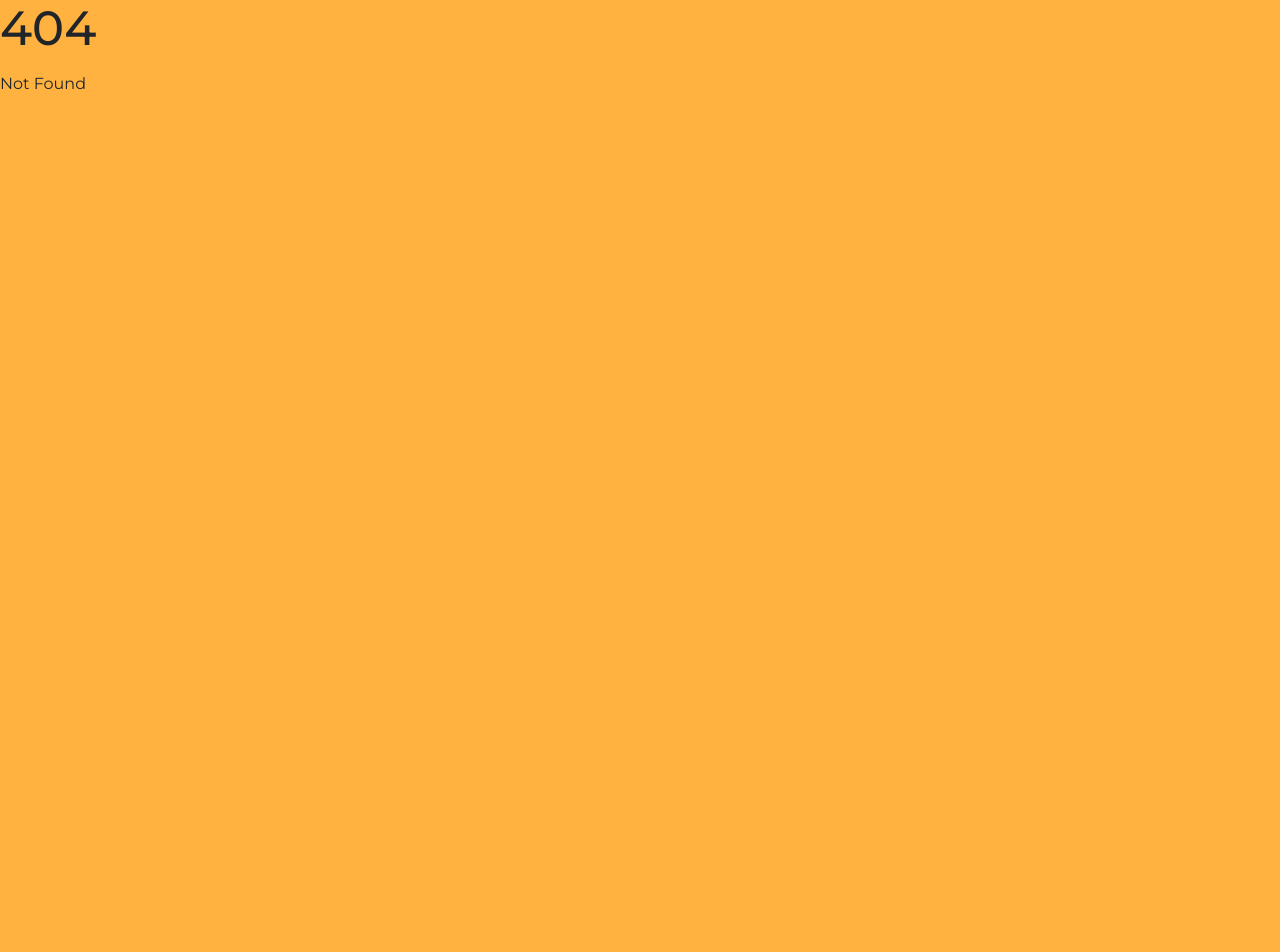
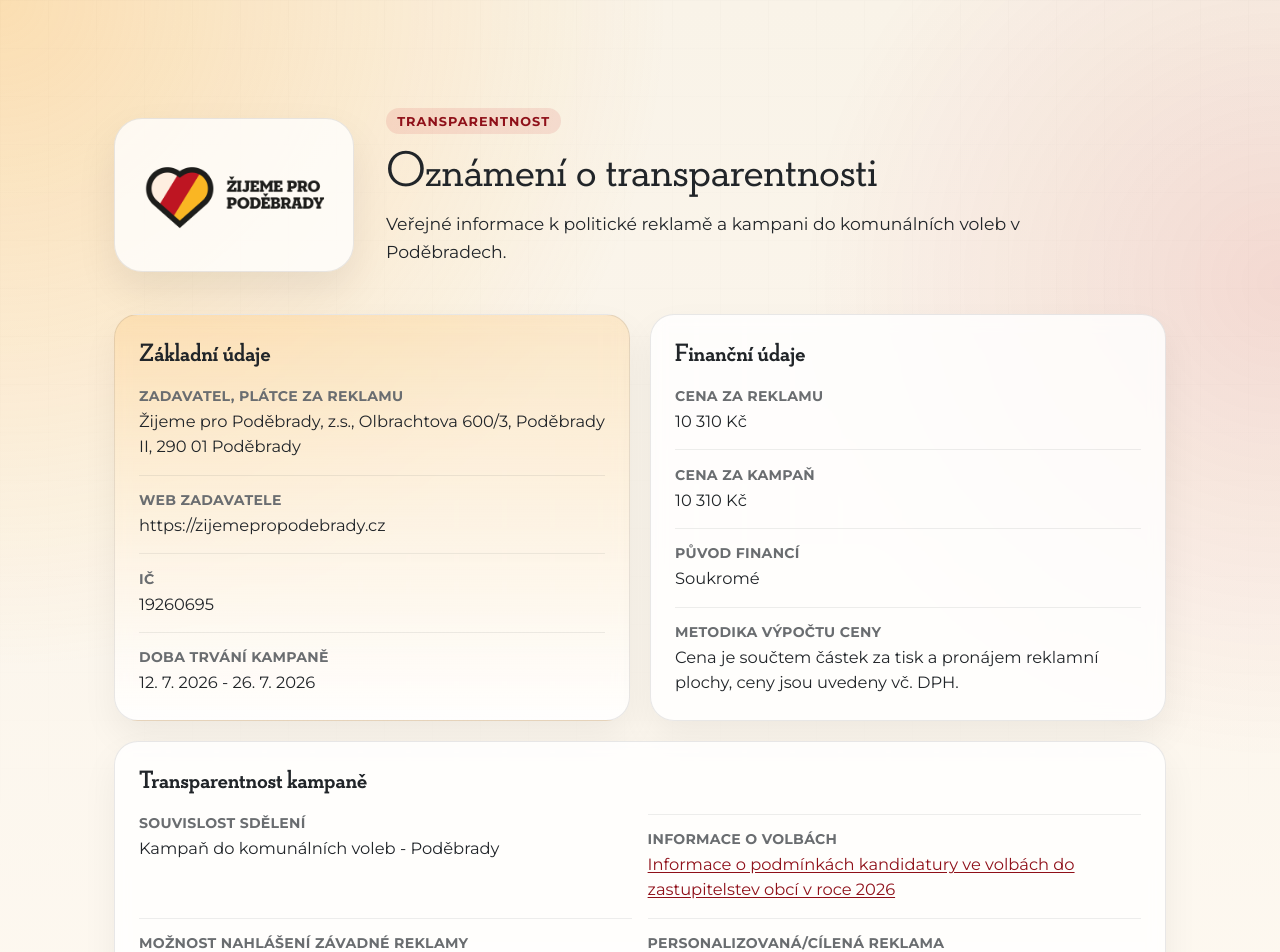
Before and after one commit to muzikp/www.zijemepropodebrady.cz, a SvelteKit app: page /transparentnost/k7 in a window 1280 px wide. Before the commit this address had no page. Shown: the top 952 px of the page. Before the commit the page ends 800 px from the top, so only its background shows below. Built offline with nearby package versions, Linux system fonts and the light colour scheme.

Commit message:
Add transparentnost k7 copy

```diff
--- /dev/null
+++ b/src/routes/transparentnost/k7/+page.js
@@ -0,0 +1 @@
+export const prerender = true;
--- /dev/null
+++ b/src/routes/transparentnost/k7/+page.svelte
@@ -0,0 +1,352 @@
+<script>
+	import { base } from '$app/paths';
+
+	const disclosure = [
+		{
+			label: 'Zadavatel, plátce za reklamu',
+			value: 'Žijeme pro Poděbrady, z.s., Olbrachtova 600/3, Poděbrady II, 290 01 Poděbrady'
+		},
+		{
+			label: 'Web zadavatele',
+			value: 'https://zijemepropodebrady.cz'
+		},
+		{
+			label: 'IČ',
+			value: '19260695'
+		},
+		{
+			label: 'Doba trvání kampaně',
+			value: '12. 7. 2026 - 26. 7. 2026'
+		},
+		{
+			label: 'Cena za reklamu',
+			value: '10 310 Kč'
+		},
+		{
+			label: 'Cena za kampaň',
+			value: '10 310 Kč'
+		},
+		{
+			label: 'Původ financí',
+			value: 'Soukromé'
+		},
+		{
+			label: 'Metodika výpočtu ceny',
+			value: 'Cena je součtem částek za tisk a pronájem reklamní plochy, ceny jsou uvedeny vč. DPH.'
+		},
+		{
+			label: 'Souvislost sdělení',
+			value: 'Kampaň do komunálních voleb - Poděbrady'
+		},
+		{
+			label: 'Informace o volbách',
+			value: 'Informace o podmínkách kandidatury ve volbách do zastupitelstev obcí v roce 2026',
+			href: 'https://mv.gov.cz/volby/clanek/informace-o-podminkach-kandidatury-ve-volbach-do-zastupitelstev-obci-v-roce-2026.aspx'
+		},
+		{
+			label: 'Možnost nahlášení závadné reklamy',
+			value: 'info@zijemepropodebrady.cz'
+		},
+		{
+			label: 'Personalizovaná/cílená reklama',
+			value: 'Ne'
+		},
+		{
+			label: 'Použité techniky',
+			value: 'Není'
+		}
+	];
+
+	const declarations = [
+		'Potvrzujeme, že jde o politickou reklamu.',
+		'Zadavatel je oprávněn politickou reklamu zadat a poskytnuté údaje jsou pravdivé, úplné a aktuální.',
+		'Obsah plakátu neporušuje právní předpisy ani práva třetích osob.'
+	];
+</script>
+
+<svelte:head>
+	<title>Transparentnost | K6</title>
+	<meta
+		name="description"
+		content="Transparentnost politické reklamy Žijeme pro Poděbrady pro kampaň v červenci 2026."
+	/>
+	<link rel="icon" type="image/png" href="{base}/favicon.png" />
+</svelte:head>
+
+<section class="page">
+	<div class="backdrop"></div>
+
+	<div class="shell">
+		<header class="hero">
+			<a class="brand" href="{base}/" aria-label="Žijeme pro Poděbrady">
+				<img src="{base}/logo.png" alt="Žijeme pro Poděbrady" />
+			</a>
+
+			<div class="hero-copy">
+				<p class="eyebrow">Transparentnost</p>
+				<h1>Oznámení o transparentnosti</h1>
+				<p class="intro">
+					Veřejné informace k politické reklamě a kampani do komunálních voleb v Poděbradech.
+				</p>
+			</div>
+		</header>
+
+		<div class="grid">
+			<section class="panel panel-highlight">
+				<h2>Základní údaje</h2>
+				<dl class="facts">
+					{#each disclosure.slice(0, 4) as item}
+						<div>
+							<dt>{item.label}</dt>
+							<dd>
+								{#if item.href}
+									<a href={item.href} target="_blank" rel="noreferrer">{item.value}</a>
+								{:else}
+									{item.value}
+								{/if}
+							</dd>
+						</div>
+					{/each}
+				</dl>
+			</section>
+
+			<section class="panel">
+				<h2>Finanční údaje</h2>
+				<dl class="facts">
+					{#each disclosure.slice(4, 8) as item}
+						<div>
+							<dt>{item.label}</dt>
+							<dd>
+								{#if item.href}
+									<a href={item.href} target="_blank" rel="noreferrer">{item.value}</a>
+								{:else}
+									{item.value}
+								{/if}
+							</dd>
+						</div>
+					{/each}
+				</dl>
+			</section>
+		</div>
+
+		<section class="panel">
+			<h2>Transparentnost kampaně</h2>
+			<dl class="facts facts-wide">
+				{#each disclosure.slice(8) as item}
+					<div>
+						<dt>{item.label}</dt>
+						<dd>
+							{#if item.href}
+								<a href={item.href} target="_blank" rel="noreferrer">{item.value}</a>
+							{:else}
+								{item.value}
+							{/if}
+						</dd>
+					</div>
+				{/each}
+			</dl>
+		</section>
+
+		<section class="panel">
+			<h2>Prohlášení</h2>
+			<ul class="declarations">
+				{#each declarations as declaration}
+					<li>{declaration}</li>
+				{/each}
+			</ul>
+		</section>
+	</div>
+</section>
+
+<style>
+	.page {
+		position: relative;
+		min-height: 100vh;
+		overflow: hidden;
+		background:
+			radial-gradient(circle at top left, rgba(255, 178, 64, 0.32), transparent 35%),
+			radial-gradient(circle at right 20%, rgba(190, 21, 34, 0.12), transparent 28%),
+			linear-gradient(180deg, #f9f3e8 0%, #fffaf3 100%);
+		color: var(--dark-gray-color);
+	}
+
+	.backdrop {
+		position: absolute;
+		inset: 0;
+		background-image:
+			linear-gradient(rgba(33, 37, 41, 0.03) 1px, transparent 1px),
+			linear-gradient(90deg, rgba(33, 37, 41, 0.03) 1px, transparent 1px);
+		background-size: 48px 48px;
+		mask-image: linear-gradient(180deg, rgba(0, 0, 0, 0.32), transparent 70%);
+		pointer-events: none;
+	}
+
+	.shell {
+		position: relative;
+		max-width: 1100px;
+		margin: 0 auto;
+		padding: 48px 24px 72px;
+	}
+
+	.hero {
+		display: grid;
+		grid-template-columns: minmax(180px, 240px) 1fr;
+		gap: 2rem;
+		align-items: center;
+		margin-bottom: 2rem;
+	}
+
+	.brand {
+		display: inline-flex;
+		justify-content: center;
+		align-items: center;
+		padding: 1.25rem;
+		background: rgba(255, 255, 255, 0.78);
+		border: 1px solid rgba(33, 37, 41, 0.1);
+		border-radius: 28px;
+		box-shadow: 0 18px 40px rgba(0, 0, 0, 0.08);
+	}
+
+	.brand img {
+		width: 100%;
+		height: auto;
+		max-width: 210px;
+	}
+
+	.eyebrow {
+		display: inline-block;
+		margin-bottom: 0.75rem;
+		padding: 0.35rem 0.7rem;
+		border-radius: 999px;
+		background: rgba(190, 21, 34, 0.1);
+		color: #8f1019;
+		font-weight: 700;
+		letter-spacing: 0.08em;
+		text-transform: uppercase;
+		font-size: 0.8rem;
+	}
+
+	h1 {
+		margin: 0 0 0.75rem;
+		font-family: 'Neutraface Slab Display', 'Montserrat', sans-serif;
+		font-size: clamp(2.3rem, 4vw, 4.4rem);
+		line-height: 1.02;
+	}
+
+	.intro {
+		max-width: 62ch;
+		font-size: 1.08rem;
+		line-height: 1.6;
+	}
+
+	.grid {
+		display: grid;
+		grid-template-columns: repeat(2, minmax(0, 1fr));
+		gap: 1.25rem;
+		margin-bottom: 1.25rem;
+	}
+
+	.panel {
+		padding: 1.5rem;
+		background: rgba(255, 255, 255, 0.82);
+		border: 1px solid rgba(33, 37, 41, 0.1);
+		border-radius: 24px;
+		box-shadow: 0 16px 36px rgba(0, 0, 0, 0.06);
+		backdrop-filter: blur(8px);
+	}
+
+	.panel-highlight {
+		background: linear-gradient(180deg, rgba(255, 178, 64, 0.2), rgba(255, 255, 255, 0.86));
+	}
+
+	.panel h2 {
+		margin-bottom: 1.1rem;
+		font-family: 'Neutraface Slab Display', 'Montserrat', sans-serif;
+		font-size: 1.6rem;
+	}
+
+	.facts {
+		display: grid;
+		gap: 0.95rem;
+	}
+
+	.facts div {
+		padding-top: 0.95rem;
+		border-top: 1px solid rgba(33, 37, 41, 0.08);
+	}
+
+	.facts div:first-child {
+		padding-top: 0;
+		border-top: 0;
+	}
+
+	dt {
+		margin-bottom: 0.25rem;
+		font-size: 0.88rem;
+		font-weight: 700;
+		letter-spacing: 0.02em;
+		text-transform: uppercase;
+		color: #6a6d70;
+	}
+
+	dd {
+		margin: 0;
+		font-size: 1.02rem;
+		line-height: 1.55;
+	}
+
+	dd a {
+		color: #8f1019;
+		text-decoration: underline;
+		text-underline-offset: 0.12em;
+	}
+
+	.facts-wide {
+		grid-template-columns: repeat(2, minmax(0, 1fr));
+	}
+
+	.facts-wide div:last-child {
+		grid-column: 1 / -1;
+	}
+
+	.declarations {
+		margin: 0;
+		padding-left: 1.2rem;
+		display: grid;
+		gap: 0.65rem;
+		font-size: 1.02rem;
+		line-height: 1.6;
+	}
+
+	@media (max-width: 900px) {
+		.hero {
+			grid-template-columns: 1fr;
+		}
+
+		.grid,
+		.facts-wide {
+			grid-template-columns: 1fr;
+		}
+	}
+
+	@media (max-width: 640px) {
+		.shell {
+			padding: 24px 16px 56px;
+		}
+
+		.panel {
+			padding: 1.2rem;
+			border-radius: 18px;
+		}
+
+		.brand {
+			padding: 1rem;
+			border-radius: 20px;
+		}
+
+		.hero {
+			gap: 1.25rem;
+			margin-bottom: 1.5rem;
+		}
+	}
+</style>
```
